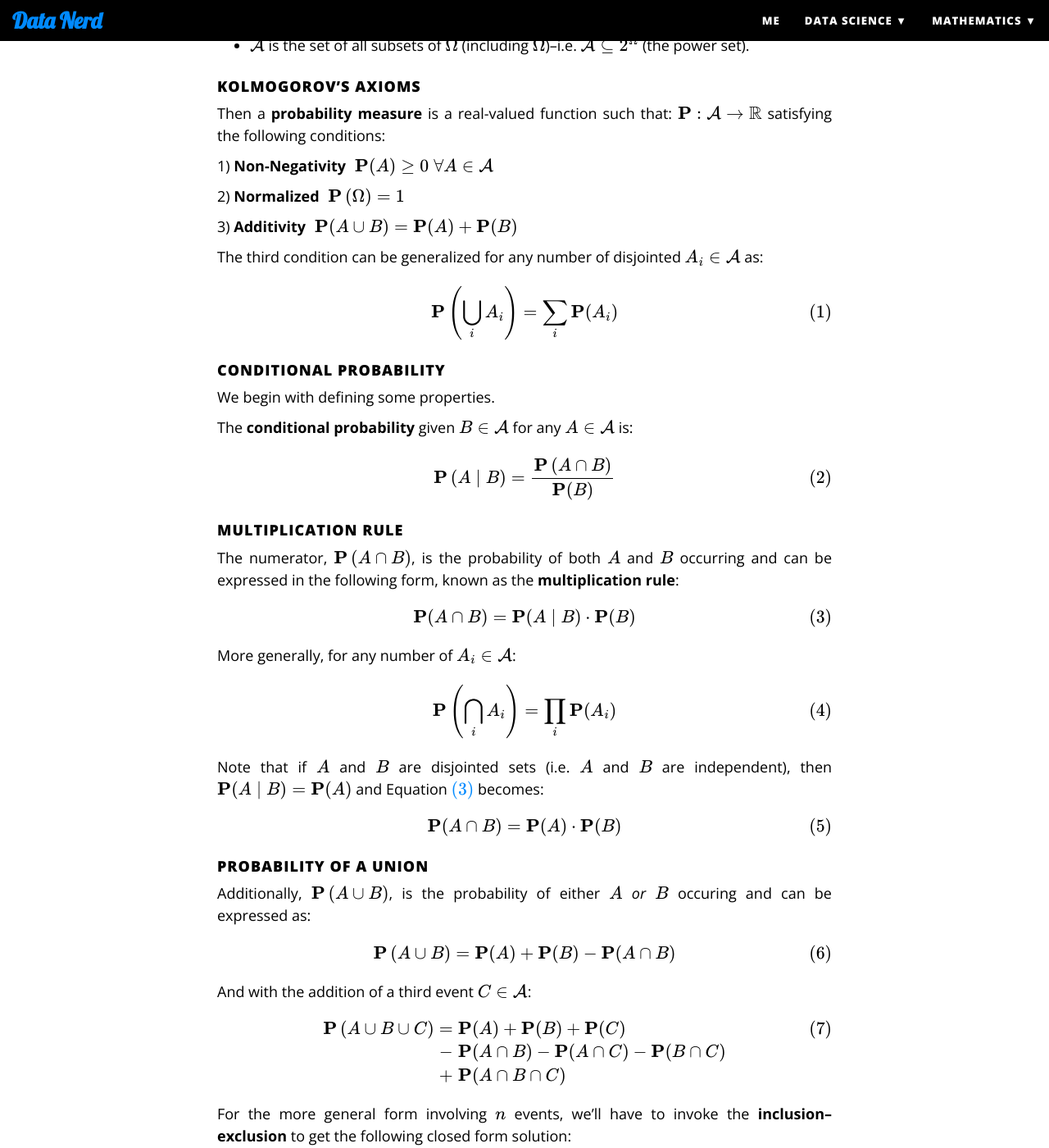
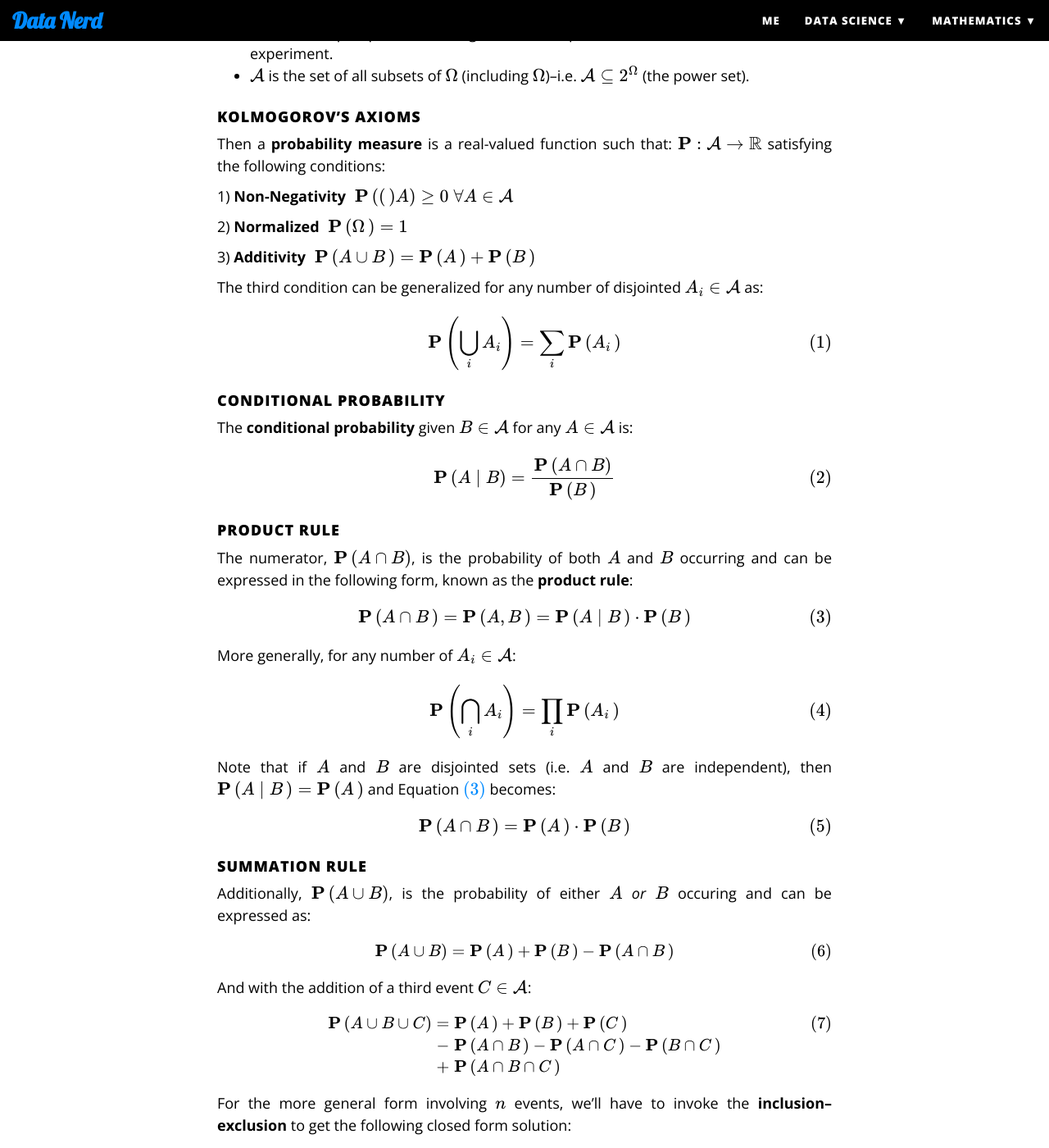
Before and after one commit to adityakunapuli/adityakunapuli.github.io, a Jekyll site: the page built from _posts/2020-03-31-probability.md, in a window 1280 px wide and 1400 px high, scrolled down 610 px. Shown: the whole window at 82% size. Built offline with Jekyll 4.4.1, drawn with Linux system fonts in a browser that asks for light colours; formulas are drawn with MathJax 3; some of the changed text lies outside the part shown.

Commit message:
probability stuff

```diff
--- a/_config.yml
+++ b/_config.yml
@@ -111,7 +111,7 @@ author:
 # If you want to add a new link that isn't here, you'll need to also edit the file _data/SocialNetworks.yml
 social-network-links:
   rss: true
-  email: "adikunapuli@gmail.com"
+  email: "adikunapuli at gmail"
   facebook: facebook.com/kunapuli
   github: github.com/adik0861
   linkedin: linkedin.com/in/aditya-kunapuli-28758822/
@@ -131,8 +131,8 @@ social-network-links:
 
 # Select which share links to show in posts
 share-links-active:
-  # twitter: true
   facebook: true
+  github: true
   linkedin: true
 
 # How to display the link to the website in the footer
@@ -188,7 +188,7 @@ staticman:
 
 # Excerpt Word Length
 # Truncates the excerpt to the specified number of words on the index page
-excerpt_length: 200
+excerpt_length: 300
 
 # Character used to separate site title and description in HTML document title
 # and RSS feed title
--- a/_layouts/post.html
+++ b/_layouts/post.html
@@ -3,7 +3,7 @@ layout: base
 ---
 
 {% include header.html type="post" %}
-<script type="text/x-mathjax-config">
+<!-- <script type="text/x-mathjax-config">
   MathJax.Hub.Config({
   tex2jax: {
     inlineMath: [['$','$'], ['\\(','\\)']],
@@ -12,7 +12,7 @@ layout: base
   }
 });
 </script>
-<script src="https://cdnjs.cloudflare.com/ajax/libs/mathjax/2.7.0/MathJax.js?config=TeX-AMS-MML_HTMLorMML" type="text/javascript"></script>
+<script src="https://cdnjs.cloudflare.com/ajax/libs/mathjax/2.7.0/MathJax.js?config=TeX-AMS-MML_HTMLorMML" type="text/javascript"></script> -->
 
 
 <div class="container">
--- a/_posts/2020-03-31-probability.md
+++ b/_posts/2020-03-31-probability.md
@@ -32,38 +31,36 @@ Let $\left(\Omega, \mathcal{A} \right)$ be a measurable space of events where:
 #### Kolmogorov's axioms
 Then a **probability measure** is a real-valued function such that: $\mathbf{P}:\mathcal{A}\to \mathbb{R}$ satisfying the following conditions:
 
-1) **Non-Negativity** $\; \mathbf{P}(A) \ge 0 \; \forall A\in\mathcal{A}$
+1) **Non-Negativity** $\; \P(A) \ge 0 \; \forall A\in\mathcal{A}$
 
-2) **Normalized** $\;\mathbf{P}\left(\Omega\right)=1$
+2) **Normalized** $\;\P{\Omega}=1$
 
-3) **Additivity** $\; \mathbf{P}(A\cup B) = \mathbf{P}(A)+\mathbf{P}(B)$
+3) **Additivity** $\; \P{A\cup B} = \P{A}+\P{B}$
 
 
 The third condition can be generalized for any number of disjointed $A_i\in\mathcal{A}$ as:
 
 \begin{equation}
-\mathbf{P}\left( \bigcup_{i} A_i \right) = \sum_{i} \mathbf{P}(A_i)
+\mathbf{P}\left( \bigcup_{i} A_i \right) = \sum_{i} \P{A_i}
 \end{equation}
 
 
 
 
 #### Conditional Probability
-We begin with defining some properties.
-
 The **conditional probability** given $B\in\mathcal{A}$ for any $A\in\mathcal{A}$ is:
 
 \begin{equation}
 \mathbf{P}\left(A\mid B\right)=
-\frac{\mathbf{P}\left(A\cap B\right)}{\mathbf{P}(B)}
+\frac{\mathbf{P}\left(A\cap B\right)}{\P{B}}
 \end{equation}
 
 
-#### multiplication rule
-The numerator, $\mathbf{P}\left(A\cap B\right)$, is the probability of both $A$ and $B$ occurring and can be expressed in the following form, known as the **multiplication rule**:
+#### Product Rule
+The numerator, $\mathbf{P}\left(A\cap B\right)$, is the probability of both $A$ and $B$ occurring and can be expressed in the following form, known as the **product rule**:
 
 \begin{equation}
-\mathbf{P}(A\cap B)=\mathbf{P}(A\mid B)\cdot\mathbf{P}(B)
+\P{A\cap B}=\P{A,B}=\P{A\mid B}\cdot\P{B}
 \label{eq:multi}
 \end{equation}
 
@@ -71,45 +68,52 @@ The numerator, $\mathbf{P}\left(A\cap B\right)$, is the probability of both $A$
 More generally, for any number of $A_i \in \mathcal{A}$:
 
 \begin{equation}
-\mathbf{P}\left( \bigcap_{i} A_i \right) = \prod_{i} \mathbf{P}(A_i)
+\mathbf{P}\left( \bigcap_{i} A_i \right) = \prod_{i} \P{A_i}
 \end{equation}
 
-Note that if $A$ and $B$ are disjointed sets (i.e. $A$ and $B$ are independent), then $\mathbf{P}(A\mid B)=\mathbf{P}(A)$ and Equation \eqref{eq:multi} becomes:
+Note that if $A$ and $B$ are disjointed sets (i.e. $A$ and $B$ are independent), then $\P{A\mid B}=\P{A}$ and Equation \eqref{eq:multi} becomes:
 
 \begin{equation}
-\mathbf{P}(A\cap B)=\mathbf{P}(A)\cdot\mathbf{P}(B)
+\P{A\cap B}=\P{A}\cdot\P{B}
 \end{equation}
 
 
-#### Probability of a union
+#### Summation Rule
 Additionally, $\mathbf{P}\left(A\cup B\right)$, is the probability of either $A$ *or* $B$ occuring and can be expressed as:
 
+<div class="outputTexSize">
 $$
 \begin{equation}
 \mathbf{P}\left(A \cup B \right) =
-\mathbf{P}(A) + \mathbf{P}(B) - \mathbf{P}(A \cap B)
+\P{A} + \P{B} - \P{A \cap B}
 \end{equation}
 $$
+</div>
 
 And with the addition of a third event $C\in\mathcal{A}$:
 
+<div class="outputTexSize">
 $$
 \begin{align}
 \mathbf{P}\left(A \cup B\cup C \right) =
-\; & \mathbf{P}(A) + \mathbf{P}(B) + \mathbf{P}(C)  \\
-- \;&\mathbf{P}(A \cap B)- \mathbf{P}(A \cap C)- \mathbf{P}(B \cap C) \notag \\
-+ \; &\mathbf{P}(A \cap B\cap C) \notag
+\; & \P{A} + \P{B} + \P{C}  \\
+- \;&\P{A \cap B}- \P{A \cap C}- \P{B \cap C} \notag \\
++ \; &\P{A \cap B\cap C} \notag
 \end{align}
 $$
+</div>
 
 For the more general form involving $n$ events, we'll have to invoke the **inclusion–exclusion** to get the following closed form solution:
 
+<div class="outputTexSize">
 $$
 \begin{equation}
 \mathbf{P}\left(\bigcup_{i=1}^{n}A_{i}\right)=
 \sum _{k=1}^{n}\left[(-1)^{k-1}\sum _{I\subseteq \{1,\ldots ,n\} \atop |I|=k}\mathbf{P} (A_{I})\right]
 \end{equation}
 $$
+</div>
+
 
 Where the last sum runs over all subsets $I$ of the indices $1, ..., n$ which contain exactly $k$ elements, and
 
@@ -124,3 +128,43 @@ Though for the most part, the $n\le3$ is most commonly used at this level of pro
 
 
 #### Bayes' Theorem
+
+\begin{equation}
+\P{A\mid\,B} = \frac{\P{B\mid\,A}\P{A}}{\P{B}}
+\end{equation}
+
+
+## Interlude: Combinatorics
+
+#### Permutations
+Disregarding the actual mathematical definition of a permutation, we instead look to the colloquial term for a permutation, also known as a **partial permutation**, the definition of which is $k$-permutations of $n$ are the different ordered arrangements of a $k$-element subset of an $n$-set.  The number of such $k$-permutations of $n$ (without repitition) is given by:
+
+\begin{equation}
+P(n,k) = \frac{n!}{(n-k)!}
+\label{eq:perm}
+\end{equation}
+
+
+#### Combinations
+If we have $n$ objects and we want to choose $k$ of them, we can find the total number of combinations by using the **Binomial Coefficient** (also known as $n$ choose $k$ or $nCk$):
+\begin{equation}
+\binom{n}{k} = \frac{n!}{(n-k)!k!}
+\label{eq:binom}
+\end{equation}
+
+The total number of all possible combinations for all $k$-sized subsets of $n$ such that $0\le k \le n$:
+\begin{equation}
+{\sum _{k=0}^{n}{\binom {n}{k}}=2^{n}}
+\end{equation}
+
+
+Using Equation \ref{eq:binom}, we can state the following:
+* There are ${\tbinom {n}{k}}$ ways to choose $k$ elements from a set of $n$ elements.
+
+<ul>
+<!-- <pre> -->
+    <li style="padding: 10px 0px;"><b>With Repetitions:</b> ${\tbinom {n+k-1}{k}}$</li>
+    <li style="padding: 10px 0px;"><b>Binary:</b> There are ${\tbinom {n+k}{k}}$ strings containing $k$ ones and $n$ zeros</li>
+    <li style="padding: 10px 0px;"><b>Binary:</b> There are ${\tbinom {n+1}{k}}$ strings consisting of $k$ ones and $n$ zeros such that no two ones are adjacent</li>
+<!-- </pre> -->
+</ul>
```
Also changed, not shown: other parts of _posts/2020-03-31-probability.md (+5 -6 lines), 1 other file.
